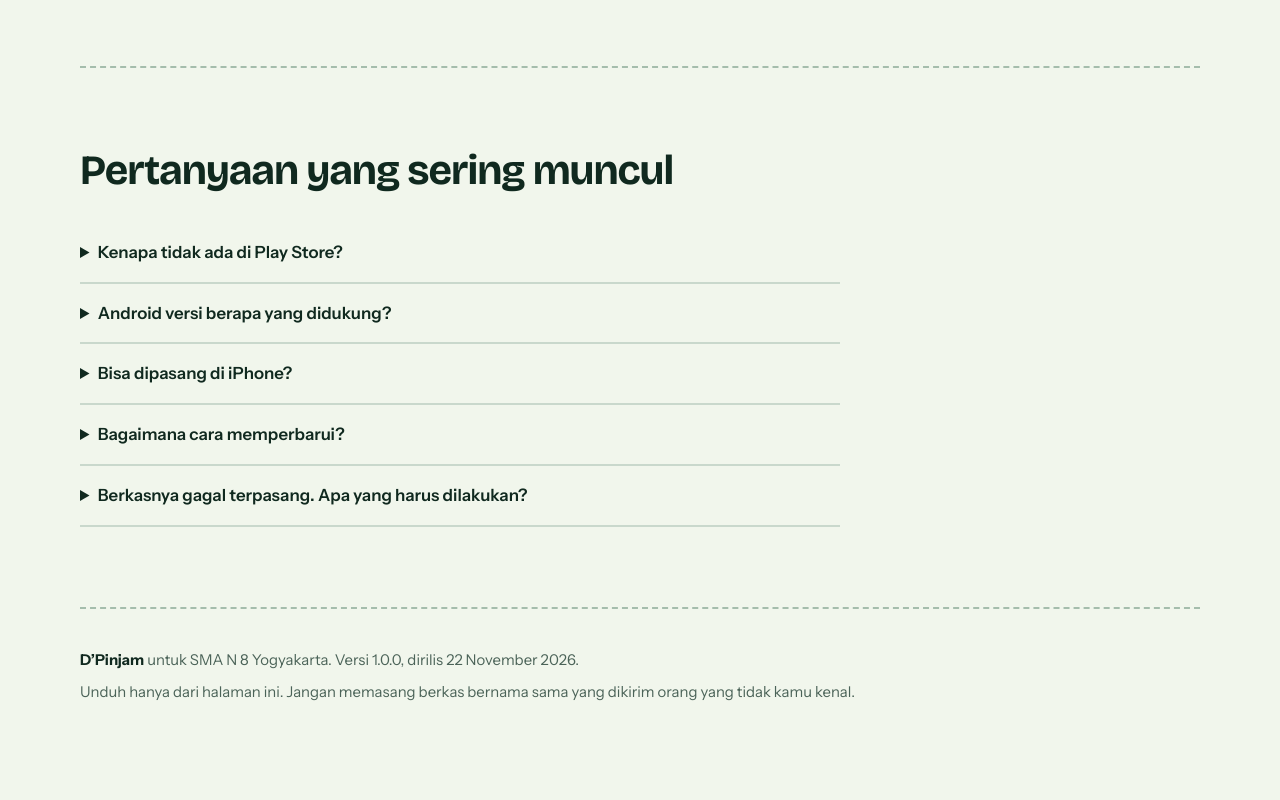
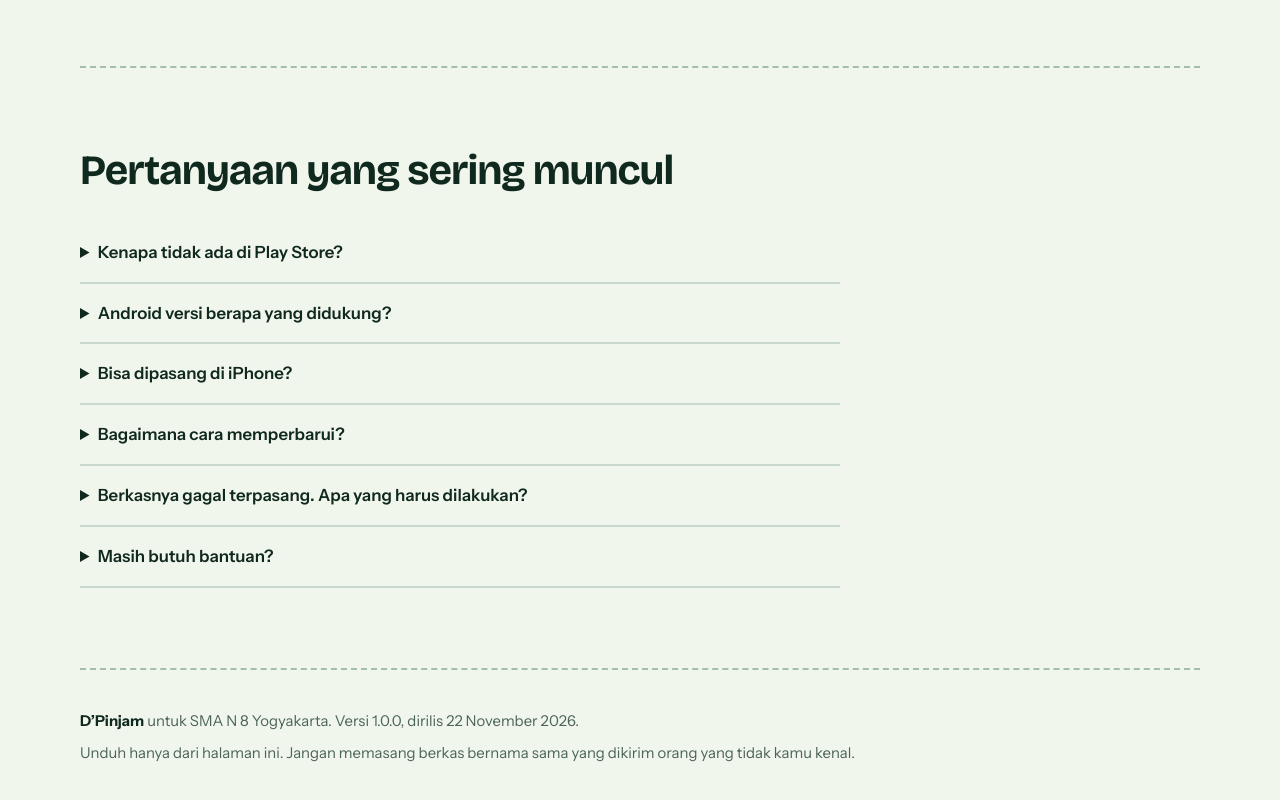
Before and after one commit to danangardiadi0309-beep/D-pinjam, a plain HTML site: page index.html in a window 1280 px wide. Shown: the part 2166-2966 px from the top of the page. Before the commit the page ends 2927 px from the top, so only its background shows below. Drawn offline with nearby package versions, Linux system fonts and the light colour scheme; a web font is replaced by a local one.

Commit message:
Update APK file link and contact number in index.html

```diff
--- a/index.html
+++ b/index.html
@@ -423,14 +423,14 @@ footer b{color:var(--tinta)}
    Sidik jari: Get-FileHash .\D-Pinjam.apk -Algorithm SHA256
    ============================================================ */
 const CFG = {
-  berkas: "D-Pinjam.apk",
+  berkas: "D-Pinhttps://github.com/danangardiadi0309-beep/D-pinjam/releases/download/v1.0.0/D-Pinjam.apkjam.apk",
   namaUnduh: "D-Pinjam-1.0.0.apk",
   versi: "1.0.0",
   tanggal: "22 November 2026",
   ukuranByte: 56108284,
   androidMin: "7.0",
   sha256: "41825a42877f5eac574ddd0f9ef4149cb4636357a672340478f78d6f9b2c5332",
-  kontakWa: "" /* isi nomor tanpa + dan 0 di depan, mis. "6281234567890"; kosong = disembunyikan */
+  kontakWa: "085181691713" /* isi nomor tanpa + dan 0 di depan, mis. "6281234567890"; kosong = disembunyikan */
 };
 
 const ukuranMB = (CFG.ukuranByte / 1e6).toFixed(1).replace(".", ",") + " MB";
```
